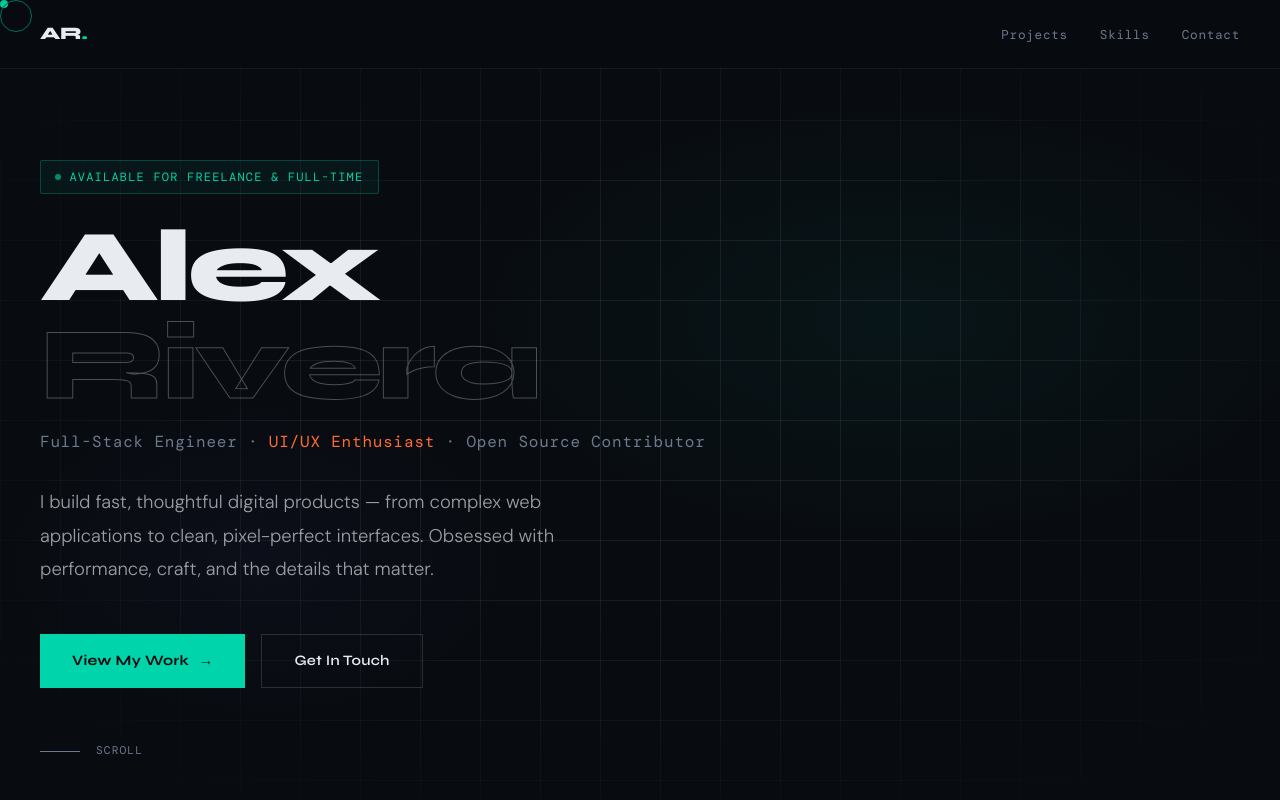
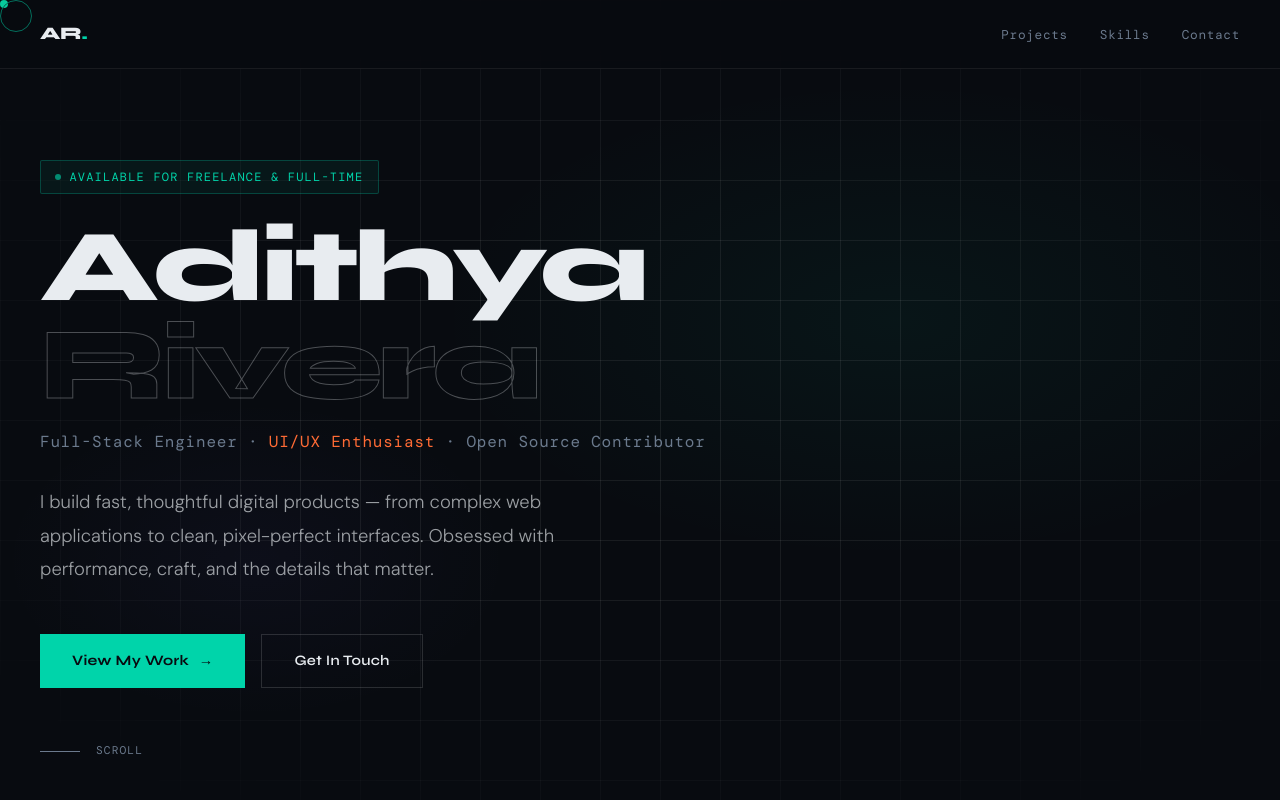
Before and after one commit to adithya-coder-dev/adithya-coder-dev.github.io, a plain HTML site: page index.html in a window 1280 px wide. Shown: the top 800 px of the page. Drawn offline with nearby package versions, Linux system fonts and the light colour scheme; a web font is replaced by a local one.

Commit message:
Update index.html

```diff
--- a/index.html
+++ b/index.html
@@ -816,7 +816,7 @@
   <div class="hero-content">
     <div class="hero-tag">Available for freelance & full-time</div>
     <h1 class="hero-name">
-      Alex<br>
+      Adithya<br>
       <span class="line2">Rivera</span>
     </h1>
     <p class="hero-title">Full-Stack Engineer · <span>UI/UX Enthusiast</span> · Open Source Contributor</p>
```
